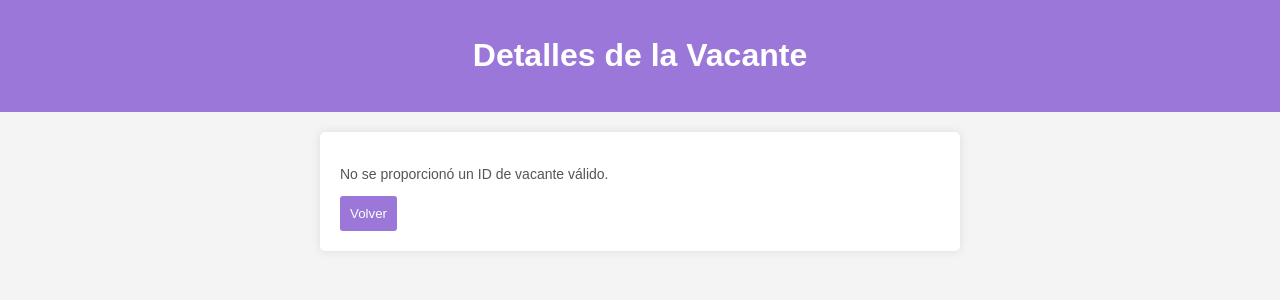
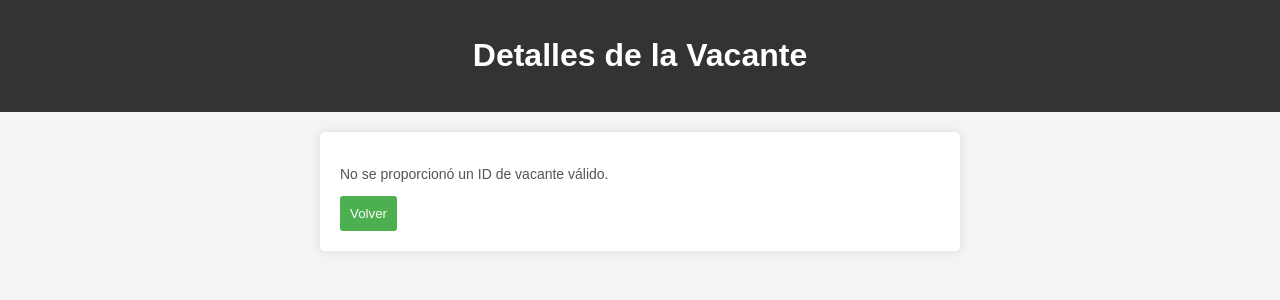
Before and after one commit to Vianey25/Heroeswork, a PHP site: page /empresa/ver_vacante.php in a window 1280 px wide. Shown: the top 300 px of the page. Run offline with PHP 8.4, Linux system fonts and the light colour scheme.

Commit message:
Update ver_vacante.php

```diff
--- a/HerosWork/empresa/ver_vacante.php
+++ b/HerosWork/empresa/ver_vacante.php
@@ -13,7 +13,7 @@
         }
 
         header {
-            background-color: #9b77da;
+            background-color: #333;
             color: white;
             padding: 1em;
             text-align: center;
@@ -44,7 +44,7 @@
         }
 
         button {
-            background-color: #9b77da;
+            background-color: #4caf50;
             color: white;
             padding: 10px;
             border: none;
@@ -55,7 +55,7 @@
         }
 
         button:hover {
-            background-color: #4e6b9f;
+            background-color: #45a049;
         }
     </style>
 </head>
@@ -66,6 +66,15 @@
 
     <main>
     <?php
+        // Iniciar la sesión
+        session_start();
+
+        // Verificar si la sesión está configurada
+        if (isset($_SESSION['id_candidato'])) {
+            // Obtener el ID del candidato desde la sesión
+            $candidatoID = $_SESSION['id_candidato'];
+        }
+
         // Incluir el archivo de conexión
         include('conexion.php');
 
@@ -86,7 +95,16 @@
                 echo "<p><strong>Sueldo:</strong> $" . $vacante["sueldo"] . "</p>";
                 echo "<p><strong>Requisitos:</strong> " . $vacante["requisitos"] . "</p>";
                 echo "<p><strong>Responsabilidades:</strong> " . $vacante["responsabilidades"] . "</p>";
+
+                // Agregar el formulario con el botón de solicitud
+                echo "<form action='solicitud.php' method='post'>";
+                echo "<input type='hidden' name='id_candidato' value='$candidatoID'>";
+                echo "<input type='hidden' name='id_vacante' value='$id_vacante'>";
+                echo "<button type='submit'>Solicitar</button>";
+                echo "</form>";
+
                 echo "<button onclick='window.history.back()'>Volver</button>";
+
             } else {
                 echo "<p>No se encontró la vacante.</p>";
                 echo "<button onclick='window.history.back()'>Volver</button>";
@@ -99,6 +117,7 @@
         // Cerrar la conexión
         $conexion->close();
         ?>
+
     </main>
 </body>
 </html>
```
Lines whose indentation alone changed are shown as unchanged.
